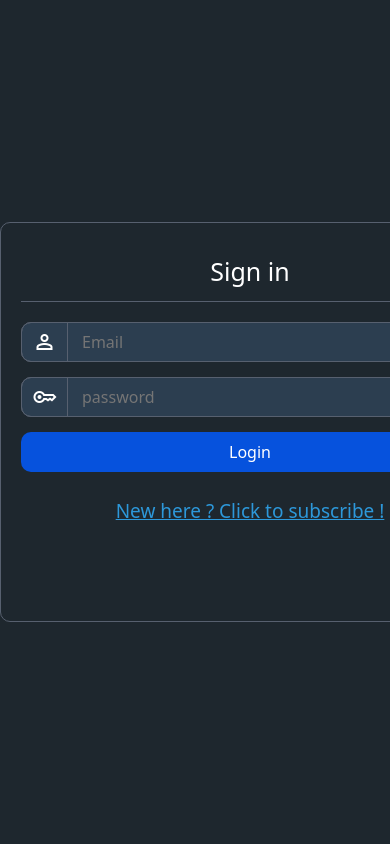
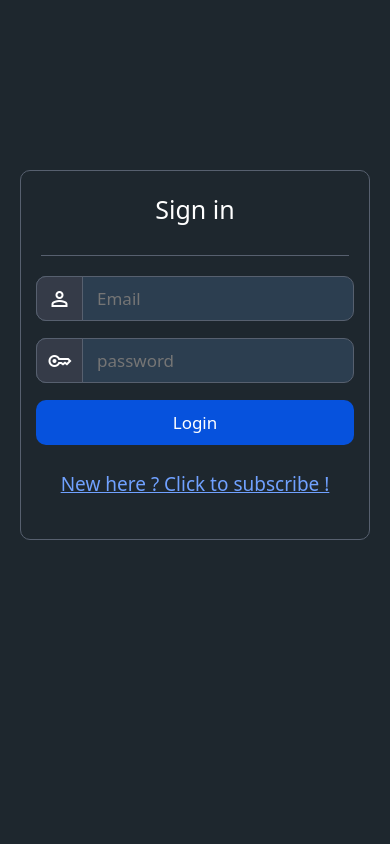
Before and after one commit to xxPHDEVxx/Notes, a PHP site: page /prwb_2324_a03/view/view_login.php in a window 390 px wide; the page is wider, and only the part inside the window is pictured. Run offline with PHP 8.4, Linux system fonts and the light colour scheme; the template is opened without the code that fills it, so the values that code supplies are empty.

Commit message:
feat(login): finalisation et rendre responsive

```diff
--- a/controller/ControllerMain.php
+++ b/controller/ControllerMain.php
@@ -12,7 +12,7 @@ class ControllerMain extends Controller {
             $this->redirect("note", "index");
 
         } else {
-        (new View("login"))->show();
+            $this->login();
         }
     }
 
--- a/css/style.css
+++ b/css/style.css
@@ -3,41 +3,45 @@
     padding:0;
     box-sizing: border-box;
 }
-html,body{
-    display: grid;
-    height: 100%;
-    place-items: center;
-    background-color:#1e272e;
+body{
+
+   background-color:#1e272e;
+   overflow: hidden;
+
+}
+.container{
+    max-width: 500px;
+    padding: 0 20px;
+    margin: 170px auto;
+
 }
 .main{
-    width: 500px;
-    height: 400px;
-
-    border-radius: 10px;
-    border: 1px solid #57606f;
-
-
+   width: 100%;
+   height: 370px;
+   border-radius: 10px;
+   border: 1.5px solid #57606f;
 }
 .main .title{
 
     color: #fff;
-
-    border-bottom: 1px solid #57606f;
+    height: 65px;
+    border-bottom: 1.5px solid #57606f;
     font-size: 25px;
     font-weight: 500;
     text-align: center;
     margin: 20px;
 
-    padding: 10px;
+
 
 }
 .main form{
-  padding: 0 20px 0 20px ;
+  padding: 0 15px 0 15px ;
 }
 .main form .inputbox{
-    height: 40px;
 
-    margin-bottom: 15px;
+    height: 45px;
+
+    margin-bottom: 17px;
     position: relative;
 
 }
@@ -48,19 +52,23 @@ html,body{
     background: #2c3e50;
     padding-left: 60px;
     border-radius: 10px;
-    border: 1px solid #57606f;
+    border: 1.5px solid #57606f;
+
 }
+
 .main form .inputbox i{
     position: absolute;
     width: 47px;
     height: 100%;
-    border: 1px solid #57606f;
+    border: 1.5px solid #57606f;
     border-radius: 10px 0 0 10px;
     display: flex;
     align-items: center;
     justify-content: center;
+    background:#353b48;
 
 }
+
 
 .material-symbols-outlined {
     color: white;
@@ -72,9 +80,16 @@ html,body{
     background: #0652DD;
     border: none;
     cursor: pointer;
+    font-size: 17px;
+    font-weight: 500;
+    transition: all 0.3s ease;
+}
+.main form .text input{
+    color: white;
+    font-size: 17px;
 }
 .main form .subscribe-link a{
-    color:#2d98da;
+    color:#70a1ff;
     font-size: 19px;
 
 }
@@ -84,5 +99,9 @@ html,body{
 }
 .errors {
     color: red;
-
+    font-weight: 300;
+    font-size: 18px;
+   }
+.errors li{
+   list-style-type: none;
 }
--- a/view/view_login.php
+++ b/view/view_login.php
@@ -12,14 +12,15 @@
     <link href="css/style.css" rel="stylesheet" type="text/css"/>
 </head>
 <body>
+    <div class="container">
     <div class="main">
     <div class="title">Sign in</div>
     <form action="main/login" method="post">
-            <div class="inputbox">
+            <div class="inputbox text">
             <i class="material-symbols-outlined">person</i>
             <input id="mail" name="mail" type="text" placeholder="Email" value="<?= $mail ?>">
             </div>
-             <div class="inputbox">
+             <div class="inputbox text">
              <i class="material-symbols-outlined">key</i>
              <input id="password" name="password" type="text" placeholder="password" value="<?= $password ?>">
             </div>
@@ -43,5 +44,6 @@
 
 
      </div>
+    </div>
   </body>
 </html>
```
